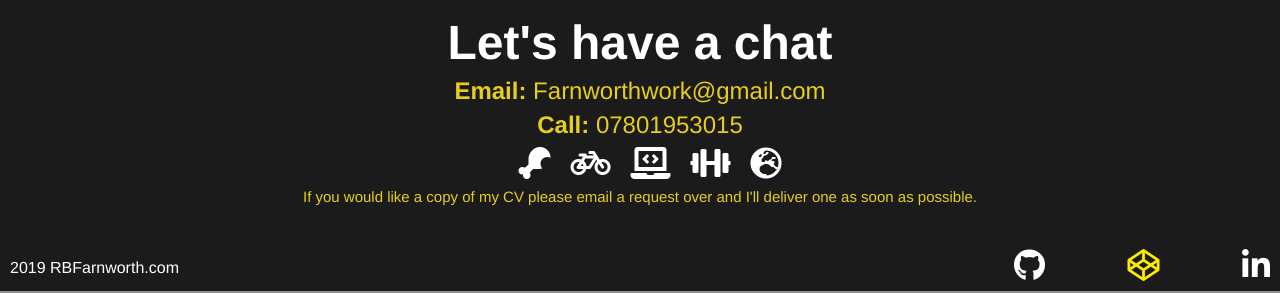
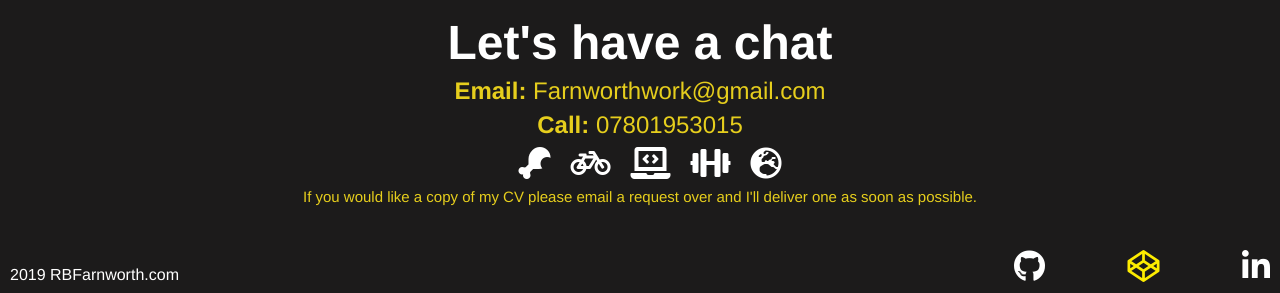
Before and after one commit to DokGreen/portfolio, a PHP site: page / in a window 1280 px wide. Shown: the part 2017-2310 px from the top of the page. Run offline with PHP 8.4, Linux system fonts and the light colour scheme; some libraries are stand-ins or nearby versions.

Commit message:
minor footer changes

```diff
--- a/index.html
+++ b/index.html
@@ -5,7 +5,7 @@
     <meta name="viewport" content="width=device-width,initial-scale=1">
     <!--link to Font Awesome Icons-->
     <link rel="stylesheet" href="https://use.fontawesome.com/releases/v5.8.1/css/all.css" integrity="sha384-50oBUHEmvpQ+1lW4y57PTFmhCaXp0ML5d60M1M7uH2+nqUivzIebhndOJK28anvf" crossorigin="anonymous">
-    <link rel="icon" href="resources/media/imgs/favicon.ico" type="image/x-icon"> <!--FIX THIS-->
+    <link rel="icon" href="/favicon.ico" type="image/png">
     <link rel="stylesheet" href="resources/reset.css" type="text/css">
     <link rel="stylesheet" href="resources/styles.css" type="text/css">
     <title>RBFarnworth</title>
--- a/resources/styles.css
+++ b/resources/styles.css
@@ -518,7 +518,7 @@ footer {
 }
 
 footer div {
-  margin-top: 5px;
+  margin-top: 18px;
   margin-left: 10px;
 }
 
```
